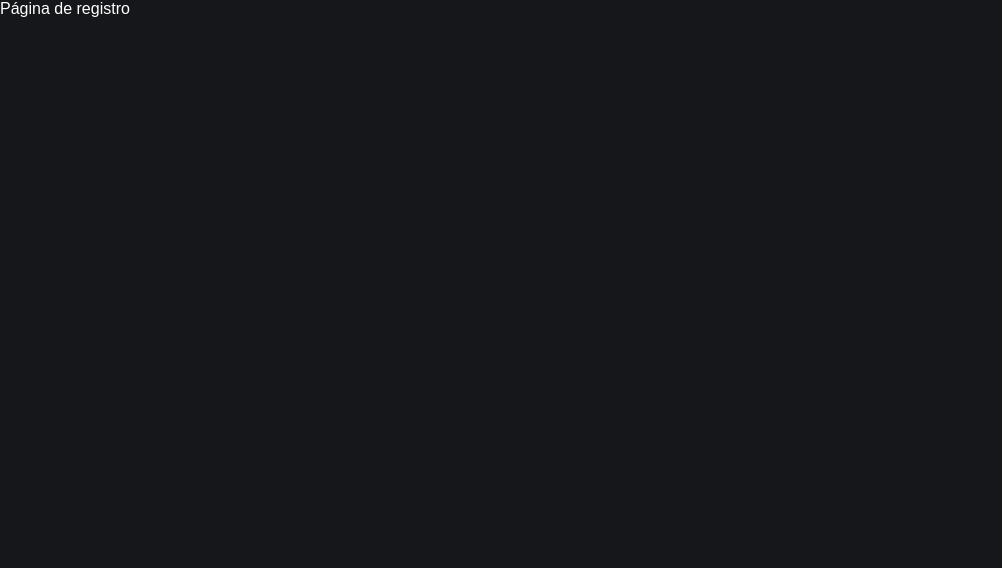
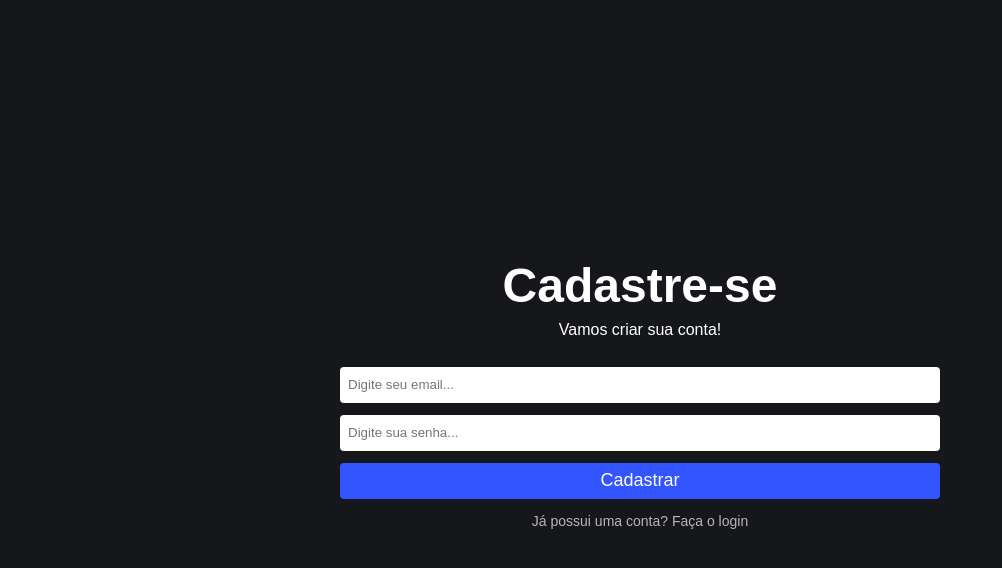
Before and after one commit to MarcosVinicius556/Lista-de-Tarefas-react, a React (Vite) app: page /register in a window 1280 px wide. Shown: the top 568 px of the page, without its empty margins (0-1002 px from the left). Built offline with nearby package versions, Linux system fonts and the light colour scheme.

Commit message:
Página de admin criada, autenticação base criada

```diff
--- /dev/null
+++ b/src/pages/Admin/index.jsx
@@ -0,0 +1,11 @@
+import './admin.css';
+
+function Admin() {
+  return (
+    <div>
+        <h1>Página ADMIN</h1>
+    </div>
+  )
+}
+
+export default Admin;
--- a/src/pages/Home/index.jsx
+++ b/src/pages/Home/index.jsx
@@ -1,5 +1,8 @@
 import { useState } from 'react';
 import { Link } from 'react-router-dom';
+import { auth } from '../../FirebaseConnection';
+import { signInWithEmailAndPassword } from 'firebase/auth';
+import { useNavigate } from 'react-router-dom';
 import './home.css';
 
 function Home() {
@@ -7,11 +10,20 @@ function Home() {
   const [email, setEmail] = useState('');
   const [password, setPassword] = useState('');
 
-  function handleLogin(e){
+  const navigate = useNavigate();
+
+  async function handleLogin(e){
     e.preventDefault();
 
     if(email !== '' && password !== ''){
-      alert('teste');
+      await signInWithEmailAndPassword(auth, email, password)
+            .then((promisse) => {
+              navigate('/admin', { //Passando options para o useNavigate
+                replace:true //Replace no histórico de navegação
+              })
+            }).catch((error) => {
+
+            });
     } else {
       alert('Preencha todos os campos');
     }
--- a/src/pages/Register/index.jsx
+++ b/src/pages/Register/index.jsx
@@ -1,9 +1,50 @@
+import { useState } from 'react';
+import { Link } from 'react-router-dom';
 import './register.css';
 
 function Register() {
-  return (
-    <div>Página de registro</div>
-  )
-}
 
-export default Register;
+  const [email, setEmail] = useState('');
+  const [password, setPassword] = useState('');
+
+  function handleRegister(e){
+    e.preventDefault();
+
+    if(email !== '' && password !== ''){
+      alert('teste');
+    } else {
+      alert('Preencha todos os campos');
+    }
+
+  }
+
+    return(
+       <div className='home-container' onSubmit={handleRegister}>
+         <h1>Cadastre-se</h1>
+         <span>Vamos criar sua conta!</span>
+         <form className='form'>
+          <input
+            type="text"
+            placeholder='Digite seu email...'
+            value={email}
+            onChange={(e) => setEmail(e.target.value)}
+            />
+            <input
+            autoComplete='false'
+            type="password"
+            placeholder='Digite sua senha...'
+            value={password}
+            onChange={(e) => setPassword(e.target.value)}
+            />
+
+            <button type='submit' >Cadastrar</button>
+         </form>
+
+         <Link to="/" className='btn-link'>
+            Já possui uma conta? Faça o login
+         </Link>
+       </div>
+     )
+   }
+
+   export default Register;
--- a/src/routes/index.jsx
+++ b/src/routes/index.jsx
@@ -2,12 +2,14 @@ import { Routes, Route } from "react-router-dom";
 
 import Home from "../pages/home";
 import Register from "../pages/Register";
+import Admin from "../pages/Admin";
 
 function RoutesApp(){
     return(
         <Routes>
             <Route path="/" element={ <Home /> } />
             <Route path="/register" element={ <Register /> } />
+            <Route path="/admin" element={ <Admin /> } />
         </Routes>
     );
 }
```
Also changed, not shown: src/pages/Admin/admin.css (added).
